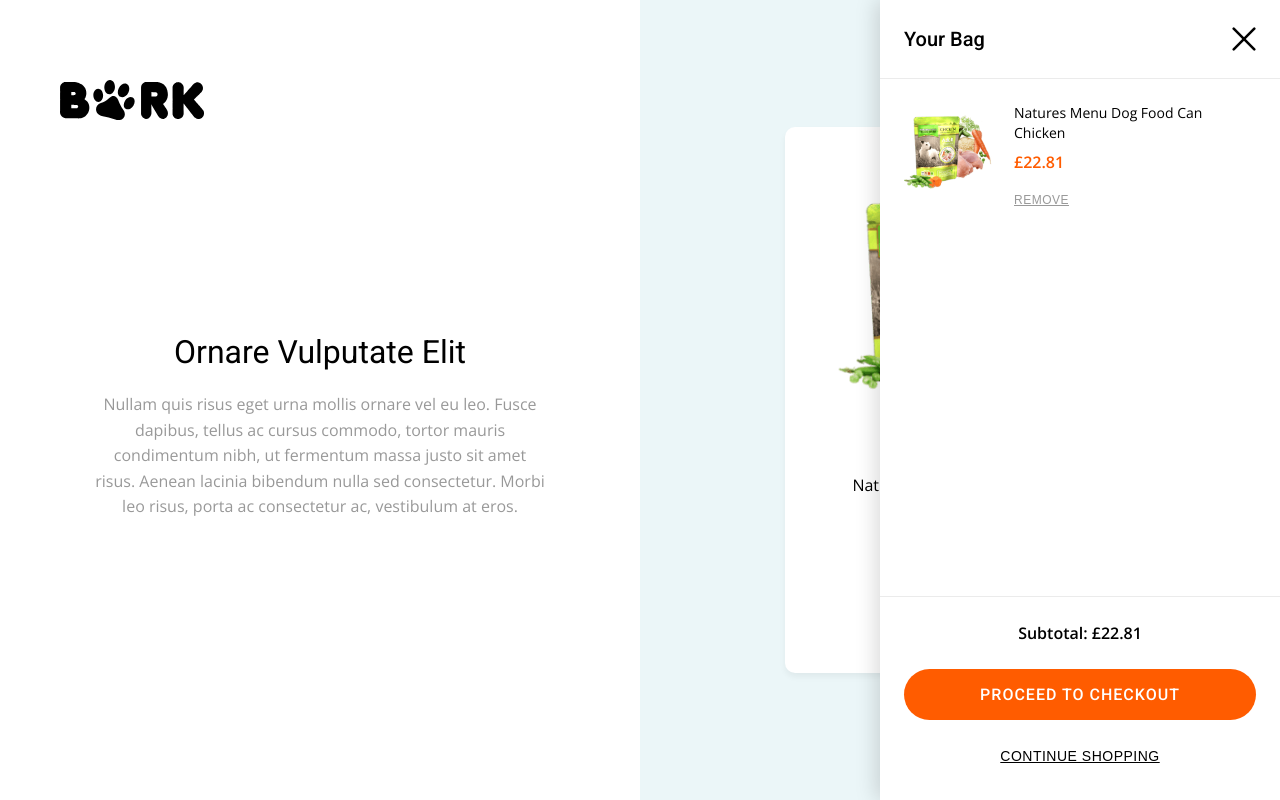
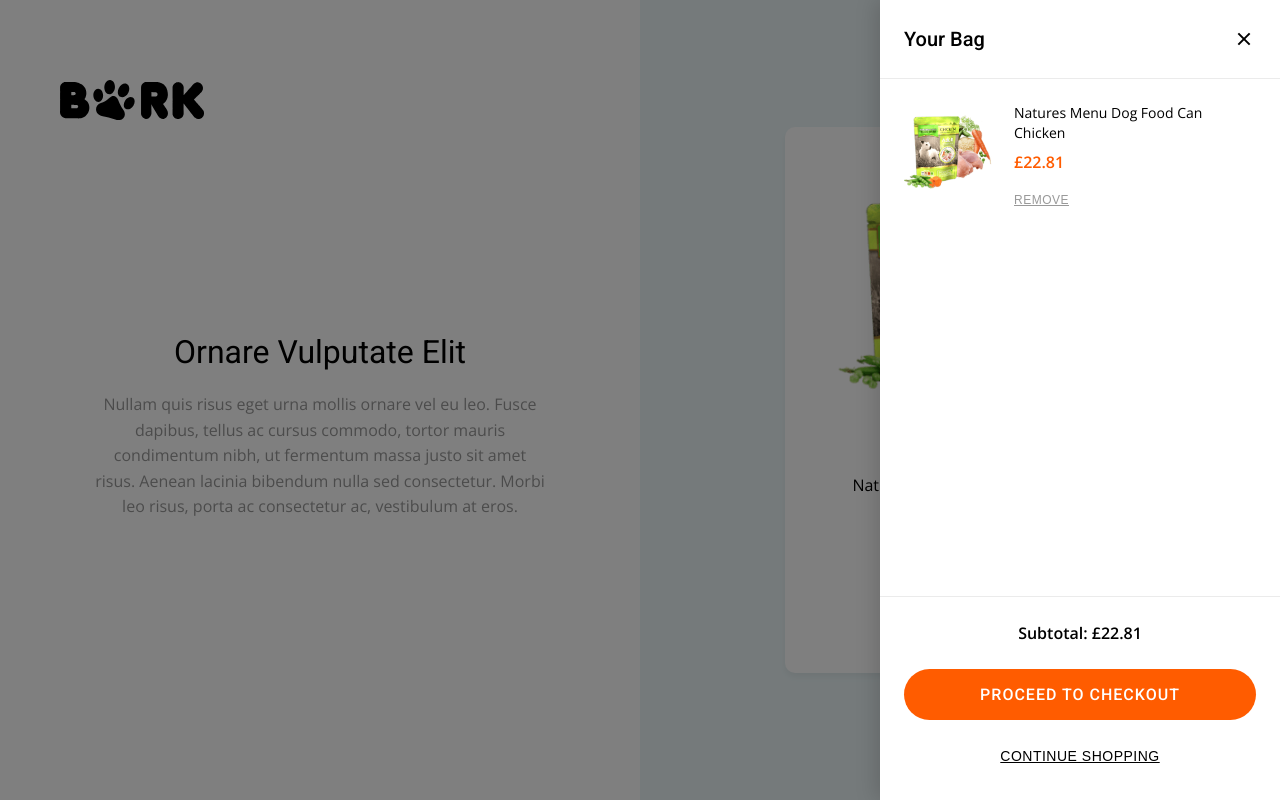
Before and after one commit to reokdev/idhl-technical-test, a website built with webpack: page index.html in a window 1280 px wide. Both pictures are taken after a click on the button "Open Cart". Built offline with nearby package versions, Linux system fonts and the light colour scheme.

Commit message:
feat: refined animations for cart slideout and closing button

```diff
--- a/src/js/components/header.js
+++ b/src/js/components/header.js
@@ -2,12 +2,18 @@ export function setupHeader() {
     const cartButtons = document.querySelectorAll('.header__cart-button');
     const cartCloseButton = document.querySelector('.cart__close');
     const cart = document.querySelector('.cart');
+    const addToBagButton = document.querySelector('.button--primary');
     let isCartOpen = false;
+
+    const backdrop = document.createElement('div');
+    backdrop.className = 'cart-backdrop';
+    document.body.appendChild(backdrop);
 
     const openCart = async () => {
         if (isCartOpen) return;
 
         cart.classList.add('is-open', 'is-loading');
+        backdrop.classList.add('is-visible');
         document.body.style.overflow = 'hidden';
 
         await new Promise(resolve => setTimeout(resolve, 1000));
@@ -20,6 +26,7 @@ export function setupHeader() {
         if (!isCartOpen) return;
         isCartOpen = false;
         cart.classList.remove('is-open');
+        backdrop.classList.remove('is-visible');
         document.body.style.overflow = '';
     };
 
@@ -27,5 +34,7 @@ export function setupHeader() {
         button.addEventListener('click', openCart);
     });
 
+    addToBagButton.addEventListener('click', openCart);
     cartCloseButton.addEventListener('click', closeCart);
+    backdrop.addEventListener('click', closeCart);
 }
--- a/src/scss/components/_cart.scss
+++ b/src/scss/components/_cart.scss
@@ -6,26 +6,51 @@
     100% { transform: rotate(360deg); }
 }
 
+@keyframes fadeIn {
+    from { opacity: 0; }
+    to { opacity: 1; }
+}
+
+.cart-backdrop {
+    position: fixed;
+    top: 0;
+    left: 0;
+    width: 100%;
+    height: 100%;
+    background-color: rgba(0, 0, 0, 0.5);
+    opacity: 0;
+    visibility: hidden;
+    transition: opacity 0.3s ease, visibility 0.3s ease;
+    z-index: 999;
+
+    &.is-visible {
+        opacity: 1;
+        visibility: visible;
+    }
+}
+
 .cart {
     position: fixed;
     top: 0;
-    right: -100%;
+    right: 0;
     width: 100%;
     max-width: 400px;
     height: 100vh;
     background-color: $color-white;
     box-shadow: -4px 0 20px rgba(0, 0, 0, 0.15);
     z-index: 1000;
-    transition: right 0.3s cubic-bezier(0.4, 0, 0.2, 1);
+    transform: translateX(100%);
+    transition: transform 0.4s cubic-bezier(0.16, 1, 0.3, 1);
     display: flex;
     flex-direction: column;
+    will-change: transform;
 
     @media (max-width: 480px) {
         max-width: 100%;
     }
 
     &.is-open {
-        right: 0;
+        transform: translateX(0);
     }
 
     &.is-loading {
@@ -38,6 +63,7 @@
             height: 100%;
             background-color: rgba(255, 255, 255, 0.9);
             z-index: 1000;
+            animation: fadeIn 0.2s ease;
         }
 
         &::after {
@@ -55,9 +81,7 @@
             animation: spin 1s linear infinite;
         }
     }
-}
 
-.cart {
     &__header {
         padding: 24px;
         border-bottom: 1px solid $color-border;
@@ -79,22 +103,54 @@
         padding: 8px;
         margin: -8px;
         cursor: pointer;
-        transition: all 0.2s ease;
+        transition: all 0.3s cubic-bezier(0.4, 0, 0.2, 1);
         border-radius: 50%;
+        position: relative;
+        width: 40px;
+        height: 40px;
+        display: flex;
+        align-items: center;
+        justify-content: center;
 
         &:hover {
             background-color: color.scale($color-border, $alpha: -90%);
+            transform: rotate(90deg);
         }
 
         &:active {
             background-color: color.scale($color-border, $alpha: -80%);
+            transform: rotate(180deg);
+        }
+
+        &::before,
+        &::after {
+            content: '';
+            position: absolute;
+            width: 16px;
+            height: 2px;
+            background-color: $color-text;
+            transition: transform 0.3s cubic-bezier(0.4, 0, 0.2, 1);
+        }
+
+        &::before {
+            transform: rotate(45deg);
+        }
+
+        &::after {
+            transform: rotate(-45deg);
+        }
+
+        &:hover::before {
+            transform: rotate(135deg);
+        }
+
+        &:hover::after {
+            transform: rotate(45deg);
         }
     }
 
     &__close-icon {
-        width: 24px;
-        height: 24px;
-        display: block;
+        display: none;
     }
 
     &__items {
```
Also changed, not shown: dist/bundle.js, dist/styles.css, 1 other file.
